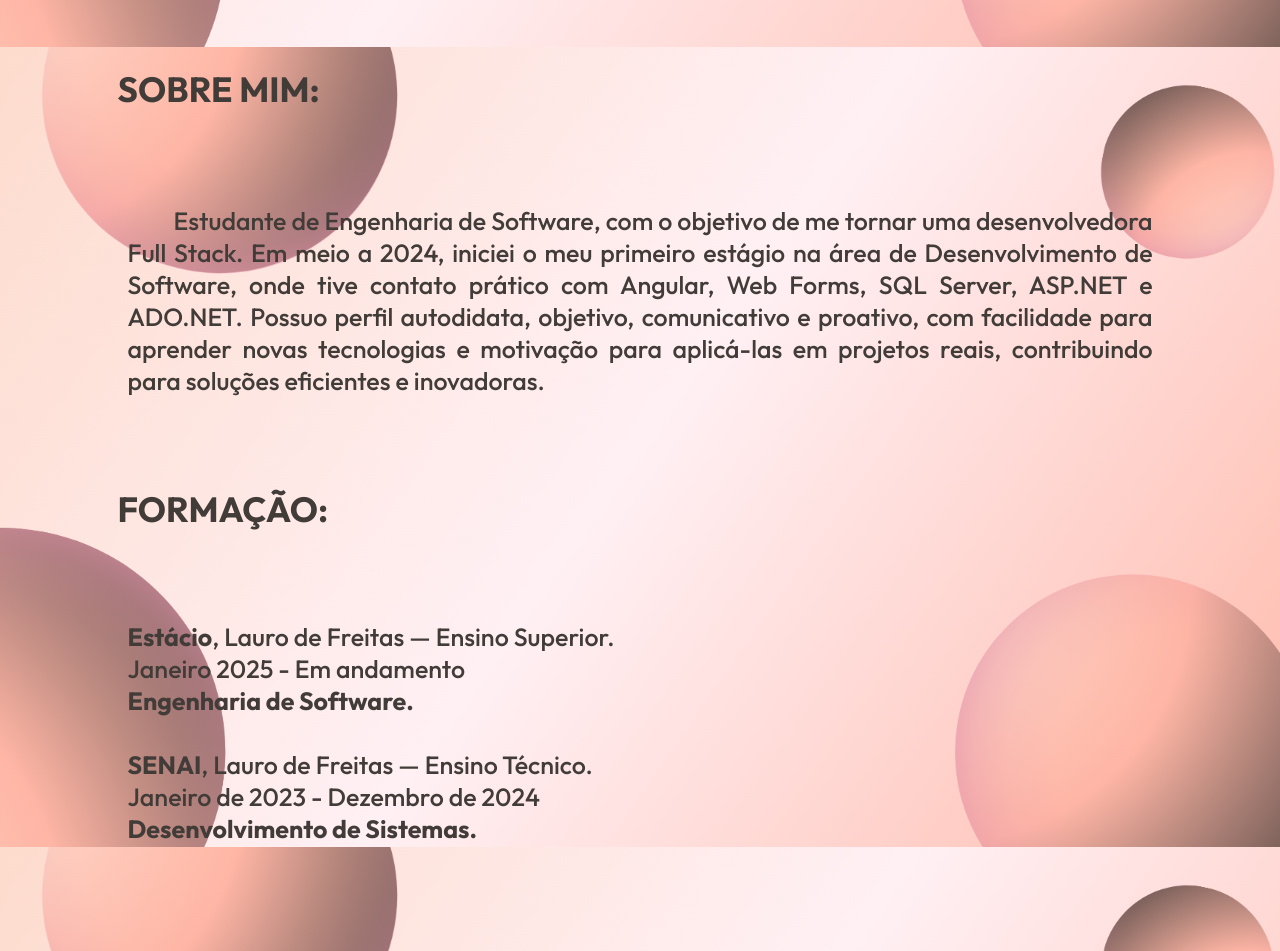
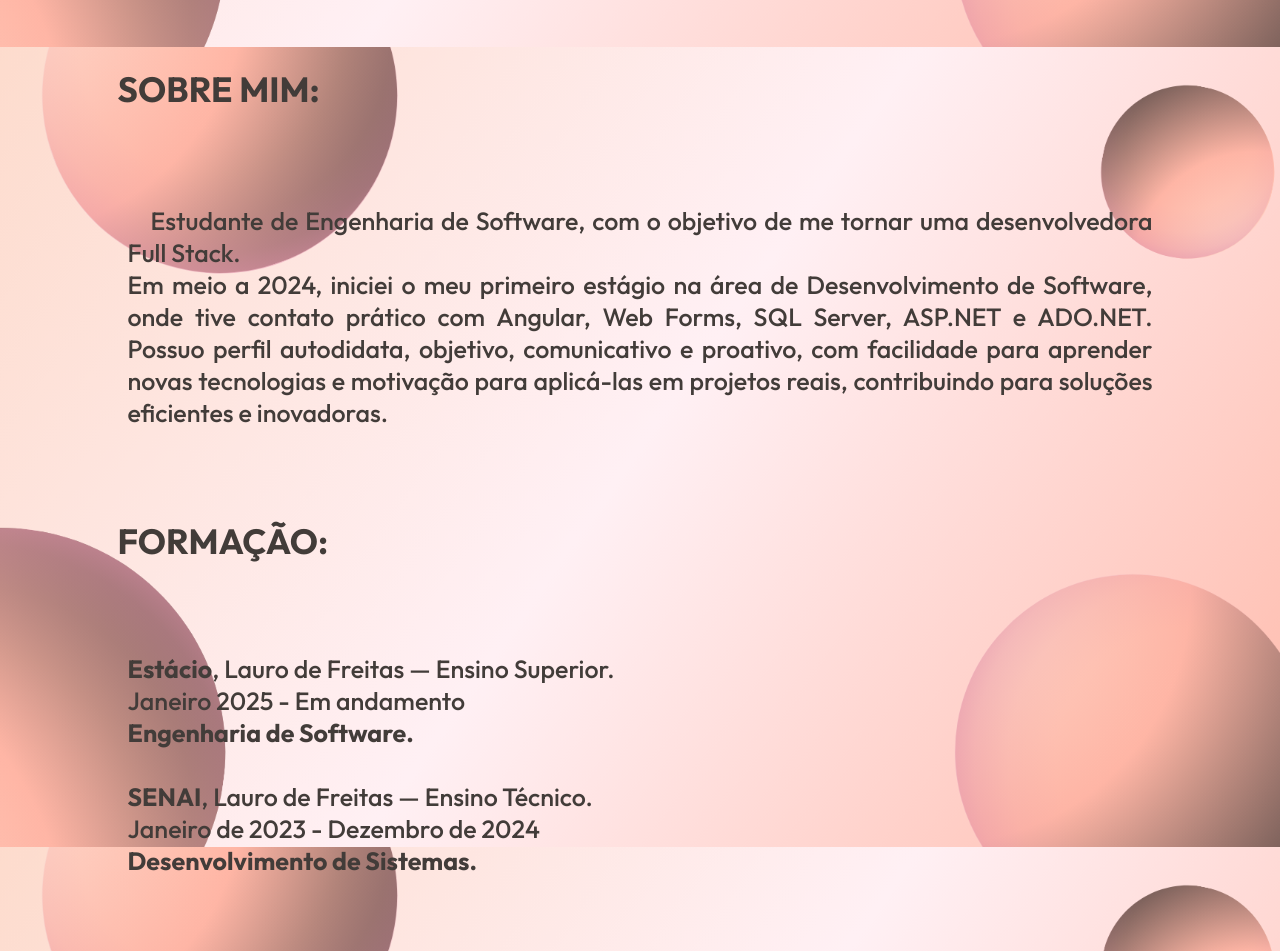
Before and after one commit to vlbmari/Portfolio, a plain HTML site: page index.html in a window 1280 px wide. Shown: the part 753-1704 px from the top of the page. Drawn offline with Linux system fonts and the light colour scheme; a web font is replaced by a local one.

Commit message:
Update index.html

```diff
--- a/index.html
+++ b/index.html
@@ -36,8 +36,9 @@
             <section id="sobre">
                 <h2>SOBRE MIM: </h2>
                 <p>
-                    ㅤㅤEstudante de Engenharia de Software, com o objetivo de me tornar uma desenvolvedora Full Stack.
-Em meio a 2024, iniciei o meu primeiro estágio na área de Desenvolvimento de Software, onde tive contato prático com Angular, Web Forms, SQL Server, ASP.NET e ADO.NET. Possuo perfil autodidata, objetivo, comunicativo e proativo, com facilidade para aprender novas tecnologias e motivação para aplicá-las em projetos reais, contribuindo para soluções eficientes e inovadoras.
+                    ㅤEstudante de Engenharia de Software, com o objetivo de me tornar uma desenvolvedora Full Stack. <br>
+                    Em meio a 2024, iniciei o meu primeiro estágio na área de Desenvolvimento de Software, onde tive contato prático com Angular, Web Forms, SQL Server, ASP.NET e ADO.NET. Possuo perfil autodidata, objetivo, comunicativo e proativo, com facilidade para aprender novas tecnologias e motivação para aplicá-las em projetos reais, contribuindo para soluções eficientes e inovadoras.
+                </p>
 
                 <h2>FORMAÇÃO:</h2>
                     <p>
```
